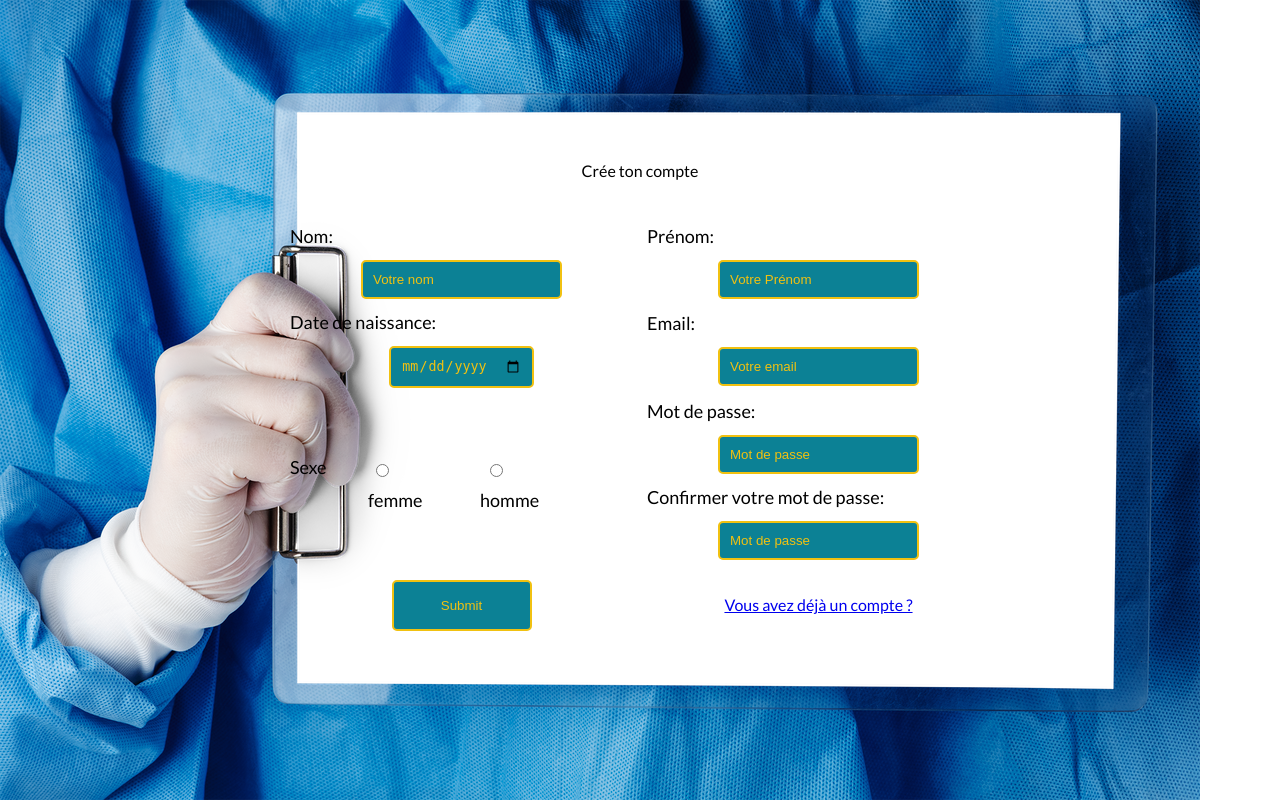
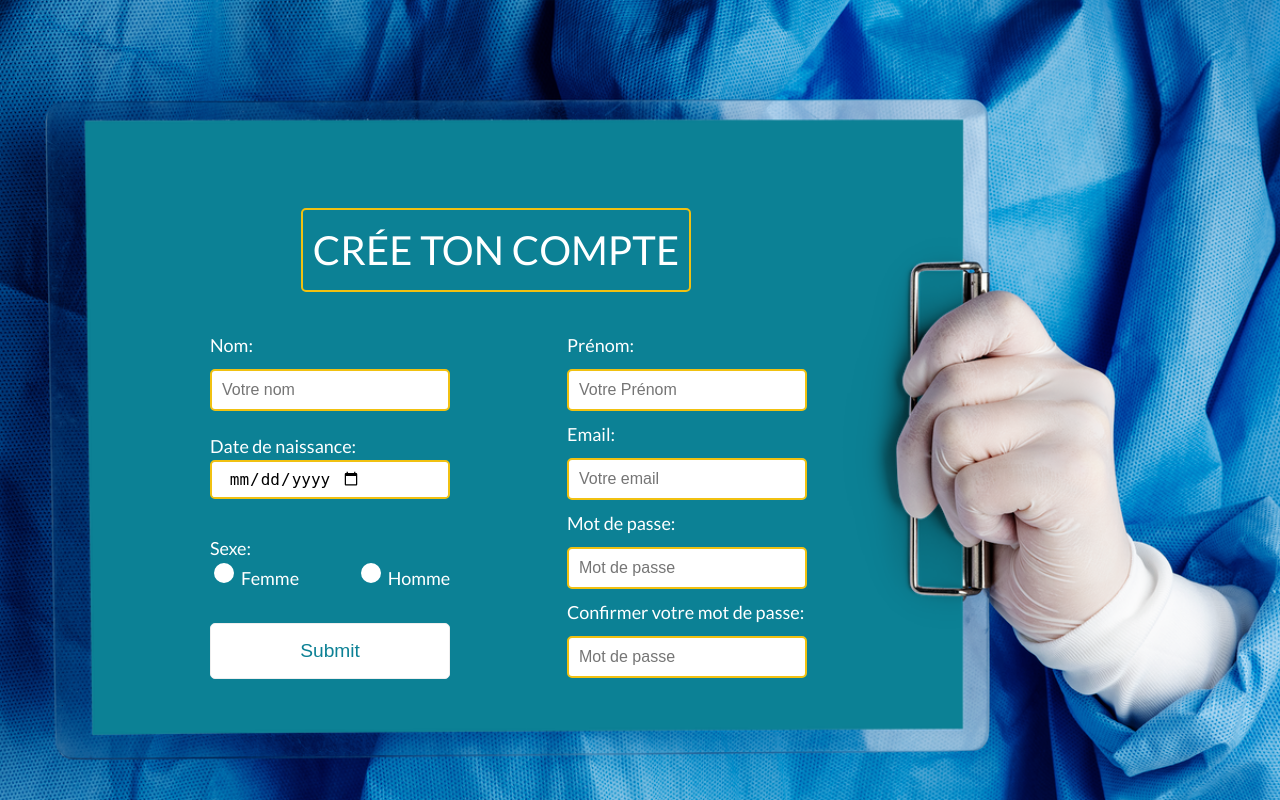
Before and after one commit to Johjoh-6/La-Vacuna-del-Sol, a PHP site: page /inscription.php in a window 1280 px wide. Run offline with PHP 8.4, Linux system fonts and the light colour scheme.

Commit message:
inscription_form4

```diff
--- a/asset/css/style.css
+++ b/asset/css/style.css
@@ -3,22 +3,337 @@
     font-family: "lato";
     src: url("../fonts/Lato-Regular.ttf");
 }
+
+
+
+
+
+
+
+
+
+
+
+
+
+
+
+
+
+
+
+
+
+
+
+
+
+
+
+
+
+
+
+
+
+
+
+
+
+
+
+
+
+
+
+
+
+
+
+
+
+
+
+
+
+
+
+
+
+
+
+
+
+
+
+
+
+
+
+
+
+
+
+
+
+
+
+
+
+
+
+
+
+
+
+
+
+
+
+
+
+
+
+
+
+
+
+
+
+
+
+
+
+
+
+
+
+
+
+
+
+
+
+
+
+
+
+
+
+
+
+
+
+
+
+
+
+
+
+
+
+
+
+
+
+
+
+
+
+
+
+
+
+
+
+
+
+
+
+
+
+
+
+
+
+
+
+
+
+
+
+
+
+
+
+
+
+
+
+
+
+
+
+
+
+
+
+
+
+
+
+
+
+
+
+
+
+
+
+
+
+
+
+
+
+
+
+
+
+
+
+
+
+
+
+
+
+
+
+
+
+
+
+
+
+
+
+
+
+
+
+
+
+
+
+
+
+
+
+
+
+
+
+
+
+
+
+
+
+
+
+
+
+
+
+
+
+
+
+
+
+
+
+
+
+
+
+
+
+
+
+
+
+
+
+
+
+
+
+
+
+
+
+
+
+
+
+
+
+
+
+
+
+
+
+
+
+
+
+
+
+
+
+
+
+
+
+
+
+
 /* Change*/
 #formulaire {
     background-image: url(../img/inscription.png);
+    background-size: cover;
     background-repeat: no-repeat;
     font-family: 'lato';
-    background-color:#ffffff;
+    background-color:var(--bleu);
     display: flex;
     justify-content: center;
     align-items: center;
     height: 100vh;
     flex-direction: column;
+
 }
-
+#formulaire label {
+    color: white;
+    font-size: 18px;
+}
+#formulaire h2 {
+    text-transform: uppercase;
+    text-align: center;
+    margin-bottom: 40px;
+    font-size: 40px;
+    margin-right: 18rem;
+    border: solid 2.5px var(--jaune);
+    border-radius: 5px;
+    padding: 10px;
+    background-color: var(--bleu);
+    color: white;
+}
 .wrap_account {
     width: 700px;
-    margin: 0 auto;
+    margin: 0 10rem -6rem 0;
     display: flex;
     flex-flow: row wrap;
     align-items: center;
@@ -28,54 +343,108 @@
 .wrap_account > *{
     width: 49%;
 }
+.submits {
+    display: flex;
+    margin-top: -3.8rem;
+}
 .submit_inscription {
+    font-size: 1.2rem;
     padding: 1rem;
-    width: 20%;
-    justify-content: center;
+    width: 70%;
+    margin-top: -0.8rem;
+    background: white;
+
+    color: var(--bleu);
+
+    border: 1px solid #eee;
+
+    border-radius: 5px;
+
+
 }
-#formulaire h2 {
-    text-align: center;
-    margin-bottom: 40px;
-}
-
-input {
-    color: var(--jaune);
-    display: flex;
-    border: 2px solid var(--jaune);
-    background-color: var(--bleu);
-    padding: 10px;
-    margin: 10px auto;
-    border-radius: 5px;
-}
-input::placeholder {
-    color: var(--jaune);
+.submit_inscription:hover {
 
 }
 
-.sexe {
-    display: flex;
+.title {
 
 }
-.sexe p{
+.input_inscription{
+    display: flex;
+    /*background-color: transparent;*/
+    border: solid 2.5px var(--jaune);
+    font-size: 1rem;
     color: black;
-    font-size: 18px;
-}
-.sexe span{
-    margin:1rem;
-    margin-left: 2.6rem;
+    padding: 10px;
+    margin: 10px 0 10px 0;
+    border-radius: 5px;
+    cursor: pointer;
+    width: 70%;
+
 
 }
-#formulaire label {
-    color: black;
-    font-size: 18px;
+label.sex {
+    margin-right: 20px;
+    margin-top: -4rem;
+    display:block;
+    width:50px;
+
 }
 
-.ca {
+.sexe label {
+    margin-right: 3.4rem;
+}
+.sexe input{
+    margin-right: 10px;
+}
+.input_date {
+    border: solid 2.5px var(--jaune);
+    font-size: 1rem;
+    color: black;
+    border-radius: .3rem;
+    text-align: center;
+    cursor: pointer;
     display: flex;
-    justify-content: center;
+    padding: 7px;
+    width:70%;
 }
+input[type='radio']:after {
+    width: 20px;
+    height: 20px;
+    border-radius: 15px;
+    top: -2px;
+    left: -1px;
+    position: relative;
+    background-color: white;
+    content: '';
+    display: inline-block;
+    visibility: visible;
+    border: 2px solid white;
+
+}
+input[type='radio']:checked:after {
+    width: 20px;
+    height: 20px;
+    border-radius: 15px;
+    top: -2px;
+    left: -1px;
+    position: relative;
+    background-color: #ffa500;
+    content: '';
+    display: inline-block;
+    visibility: visible;
+    border: 2px solid white;
+}
+input::placeholder {
+    /*color: var(--jaune);*/
+
+}
+
+
+
 input:hover{
-    opacity: .7;
+    background-color: var(--jaune);
+    transition: 1s;
 }
 
 
--- a/inscription.php
+++ b/inscription.php
@@ -8,58 +8,64 @@ require ('inc/pdo.php');
 
 include ('inc/header.php');?>
     <section id="formulaire">
+        <div class="title">
             <h2>Crée ton compte</h2>
+        </div>
         <form class="wrap_account" action="" method="post">
             <div>
                 <label for="name">Nom: </label>
-            <input type="text"
+                <input class="input_inscription" type="text"
                        name="name"
                        id="name"
                        placeholder="Votre nom"
-                   value="">
+                       value="<?php returnValue('name') ?>">
             </div>
 
             <div>
                 <label for="fname">Prénom:</label>
-            <input type="text"
+                <input class="input_inscription" type="text"
                        name="fname"
                        placeholder="Votre Prénom"
-                   value="">
+                       value="<?php returnValue('fname')?>">
             </div>
 
             <div>
                 <label for="date">Date de naissance:</label>
-            <input type="date"
-                   name="date">
+                <input class="input_date" type="date"
+                       name="date" value="<?php returnValue('date') ?>">
             </div>
             <div>
                 <label for="email">Email:</label>
-            <input type="email" id="email" name="email" placeholder="Votre email" value="">
+                <input class="input_inscription" type="email" id="email" name="email" placeholder="Votre email" value="<?php returnValue('email') ?>">
                 <span class="error"></span>
             </div>
             <div class="sexe">
-            <p>Sexe</p>
-            <label for="femme">
-                <input type="radio" name="genre" value="femme"><span>femme</span>
-            </label>
-            <label for="homme">
-                <input type="radio" name="genre" value="homme"><span>homme</span>
-            </label>
+                <label class="sex">Sexe:</label>
+
+                <input type="radio" name="sexe" id="femme" value="femme" />
+
+                <label for="femme">Femme</label>
+
+                <input type="radio" name="sexe" id="homme" value="homme" />
+
+                <label for="homme">Homme</label>
             </div>
 
             <div>
                 <label for="mdp">Mot de passe:</label>
-            <input type="password"
+                <input class="input_inscription" type="password"
                        name="password"
-                   placeholder="Mot de passe">
+                       placeholder="Mot de passe" value="<?php ?>">
 
                 <label for="password">Confirmer votre mot de passe:</label>
-            <input type="password"
+                <input class="input_inscription" type="password"
                        name="re_password"
-                   placeholder="Mot de passe">
+                       placeholder="Mot de passe"
+                       value="<?php ?>">
             </div>
+            <div class="submits">
                 <input class ="submit_inscription" type="submit" id="submitted" name="submitted">
-            <p><a href="index.php" class="ca">Vous avez déjà un compte ?</a></p>
+            </div>
         </form>
     </section>
 <?php
```
Also changed, not shown: asset/img/inscription.png, 2 other files. Lines whose indentation alone changed are shown as unchanged.
